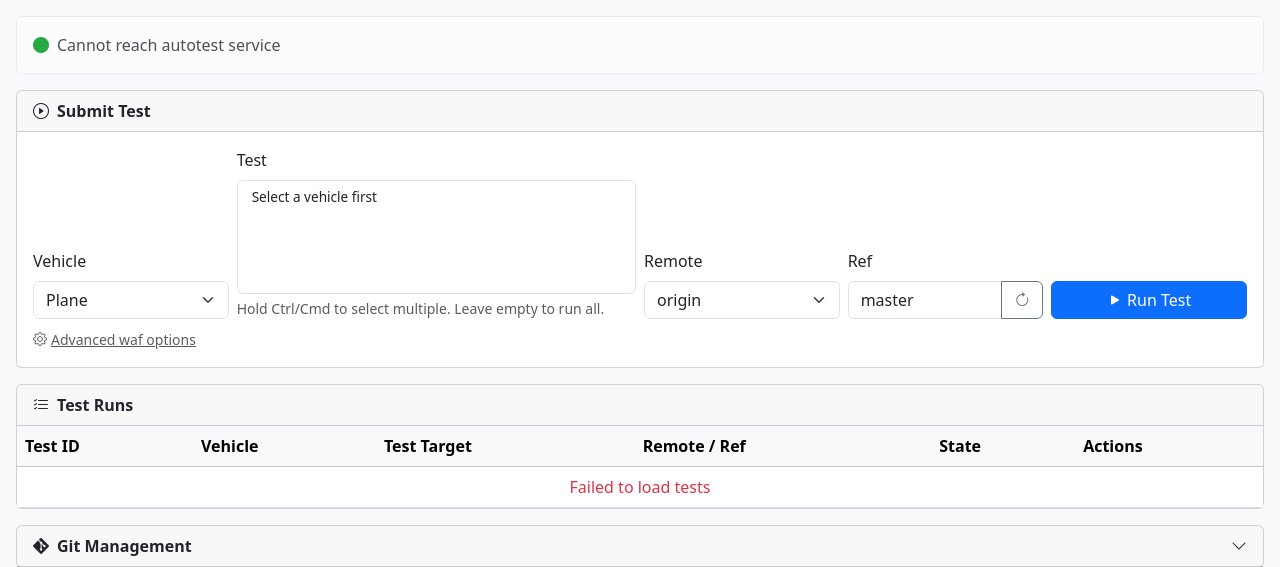
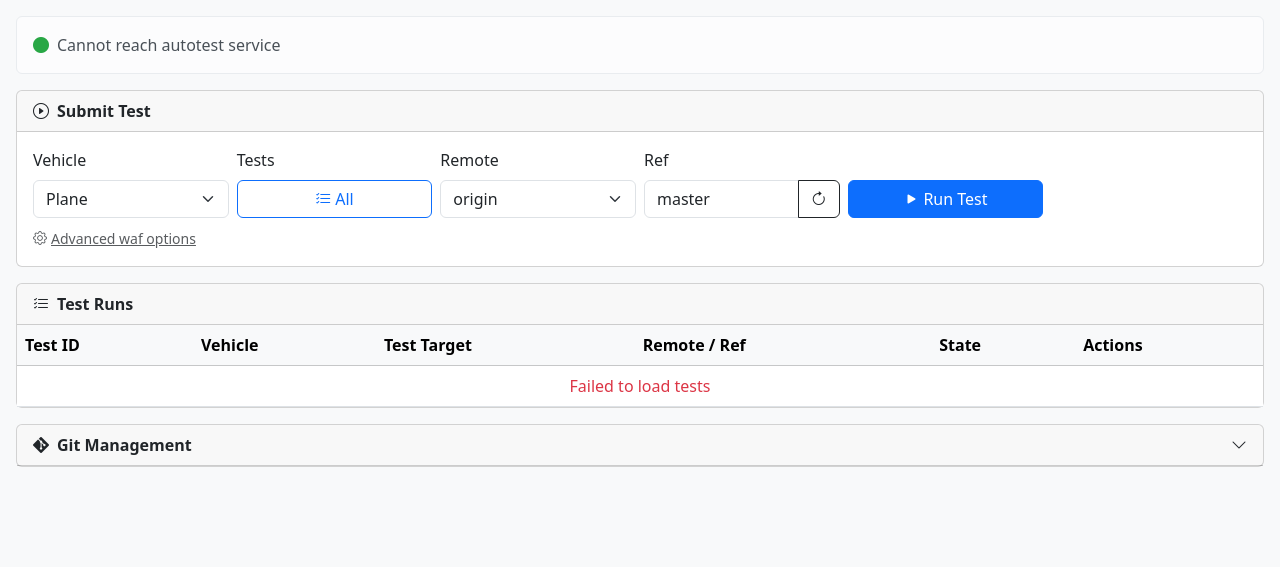
Before and after one commit to jack7169/ardupilot-unraid, a FastAPI app: page /autotest in a window 1280 px wide. Shown: the part 64-631 px from the top of the page. Run offline with FastAPI, Linux system fonts and the light colour scheme; some libraries are stand-ins or nearby versions.

Commit message:
Add build caching, SITL port serialization, and GUI improvements
- Build cache: first test builds SITL, subsequent tests with same
  commit+vehicle+waf args get instant pre-built copies (zero CPU)
- SITL lock: tests queue for execution since SITL binds fixed ports,
  but source fetch + build still run in parallel
- New QUEUED state shown in GUI with teal badge
- Test picker: collapsed by default, search filter, select all/none
- Fix: refresh button hover color (btn-outline-dark instead of secondary)
- Fix: cp -a --reflink=auto for instant btrfs copies with 300s timeout

Co-Authored-By: Claude Opus 4.6 (1M context) <noreply@anthropic.com>

```diff
--- a/docker/admin/templates/autotest.html
+++ b/docker/admin/templates/autotest.html
@@ -13,6 +13,7 @@
         .state-FAILURE, .state-ERROR { background-color: #dc3545 !important; }
         .state-BUILDING, .state-TESTING, .state-UPDATING { background-color: #0d6efd !important; }
         .state-PENDING { background-color: #ffc107 !important; color: #000 !important; }
+        .state-QUEUED { background-color: #17a2b8 !important; }
         .state-CANCELLED { background-color: #6c757d !important; }
         .status-idle { color: #28a745; }
         .status-busy { color: #0d6efd; }
@@ -58,12 +59,11 @@
                             <option value="">Loading...</option>
                         </select>
                     </div>
-                    <div class="col-md-4">
-                        <label class="form-label">Test <span class="text-muted small" id="subtest-count"></span></label>
-                        <select class="form-select" id="testSubtest" multiple size="5" style="font-size: 0.85em;">
-                            <option value="">Select a vehicle first</option>
-                        </select>
-                        <div class="form-text">Hold Ctrl/Cmd to select multiple. Leave empty to run all.</div>
+                    <div class="col-md-2">
+                        <label class="form-label">Tests</label>
+                        <button class="btn btn-outline-primary w-100" type="button" data-bs-toggle="collapse" data-bs-target="#subtestPicker">
+                            <i class="bi bi-list-check me-1"></i><span id="subtest-selected">All</span>
+                        </button>
                     </div>
                     <div class="col-md-2">
                         <label class="form-label">Remote</label>
@@ -75,12 +75,29 @@
                         <label class="form-label">Ref</label>
                         <div class="input-group">
                             <input type="text" class="form-control" id="testRef" value="master" placeholder="branch/tag/SHA" list="refSuggestions">
-                            <button class="btn btn-outline-secondary" type="button" onclick="loadBranches()" title="Load branches"><i class="bi bi-arrow-clockwise"></i></button>
+                            <button class="btn btn-outline-dark" type="button" onclick="loadBranches()" title="Load branches"><i class="bi bi-arrow-clockwise"></i></button>
                         </div>
                         <datalist id="refSuggestions"></datalist>
                     </div>
                     <div class="col-md-2">
                         <button class="btn btn-primary w-100" onclick="submitTest()"><i class="bi bi-play-fill me-1"></i>Run Test</button>
+                    </div>
+                </div>
+                <!-- Subtest picker (collapsed by default) -->
+                <div class="collapse mt-2" id="subtestPicker">
+                    <div class="card card-body p-2">
+                        <div class="d-flex justify-content-between align-items-center mb-2">
+                            <span class="small fw-bold">Select tests <span class="text-muted" id="subtest-count"></span></span>
+                            <div>
+                                <button class="btn btn-sm btn-outline-secondary me-1" onclick="document.querySelectorAll('#testSubtest option').forEach(o=>o.selected=true);updateSelectedCount()">All</button>
+                                <button class="btn btn-sm btn-outline-secondary" onclick="document.getElementById('testSubtest').selectedIndex=-1;updateSelectedCount()">None</button>
+                            </div>
+                        </div>
+                        <input type="text" class="form-control form-control-sm mb-2" id="subtestFilter" placeholder="Filter tests..." oninput="filterSubtests()">
+                        <select class="form-select form-select-sm" id="testSubtest" multiple size="10" style="font-family: monospace; font-size: 0.8em;" onchange="updateSelectedCount()">
+                            <option value="">Select a vehicle first</option>
+                        </select>
+                        <div class="form-text">Hold Ctrl/Cmd to select multiple. Leave empty to run full suite.</div>
                     </div>
                 </div>
                 <!-- Advanced options -->
@@ -257,7 +274,7 @@
             }
 
             tbody.innerHTML = tests.map(t => {
-                const isRunning = ['PENDING', 'UPDATING', 'BUILDING', 'TESTING'].includes(t.state);
+                const isRunning = ['PENDING', 'UPDATING', 'BUILDING', 'QUEUED', 'TESTING'].includes(t.state);
                 return `<tr>
                     <td><code class="small">${esc(t.test_id)}</code></td>
                     <td>${esc(t.vehicle)}</td>
@@ -274,6 +291,20 @@
                     </td>
                 </tr>`;
             }).join('');
+        }
+
+        // --- Subtest picker ---
+        function filterSubtests() {
+            const q = document.getElementById('subtestFilter').value.toLowerCase();
+            document.querySelectorAll('#testSubtest option').forEach(o => {
+                o.style.display = o.value.toLowerCase().includes(q) ? '' : 'none';
+            });
+        }
+
+        function updateSelectedCount() {
+            const sel = document.getElementById('testSubtest');
+            const count = Array.from(sel.selectedOptions).length;
+            document.getElementById('subtest-selected').textContent = count ? `${count} selected` : 'All';
         }
 
         // --- Dropdowns ---
```
Also changed, not shown: docker/autotest/app.py (+36 -27 lines).
